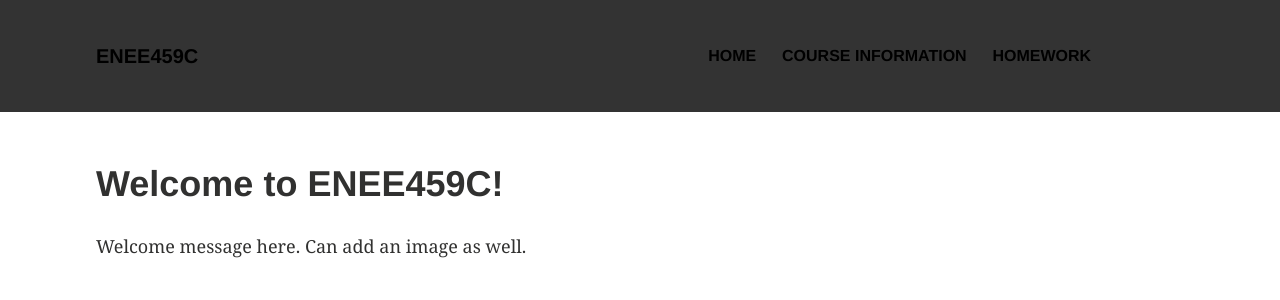
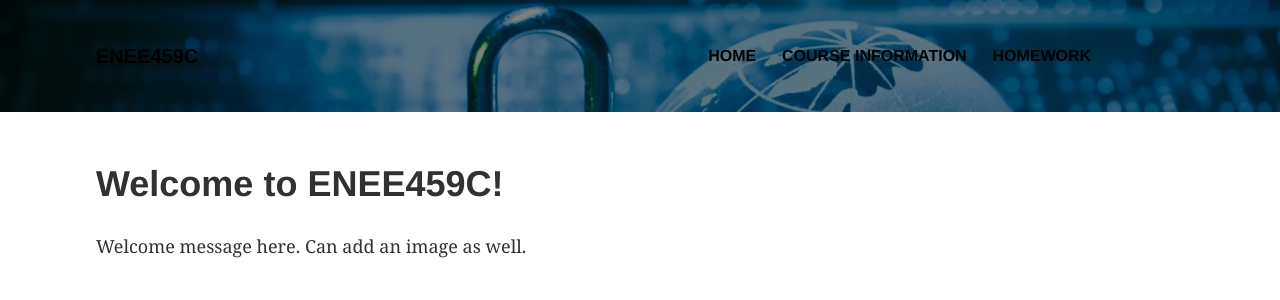
Before and after one commit to serrintine/serrintine.github.io, a Jekyll site: the page built from index.md, in a window 1280 px wide. Shown: the top 300 px of the page. Built offline with Jekyll 4.4.1, drawn with Linux system fonts in a browser that asks for light colours.

Commit message:
Updated _layout.scss

```diff
--- a/_sass/_layout.scss
+++ b/_sass/_layout.scss
@@ -12,7 +12,7 @@
 	.inner-wrap {
 		@include outer-container;
 	}
-    background: #333;
+    background: #333 url(../images/security.jpg) no-repeat;
 }
 .site-title {
 	@include row;
```
